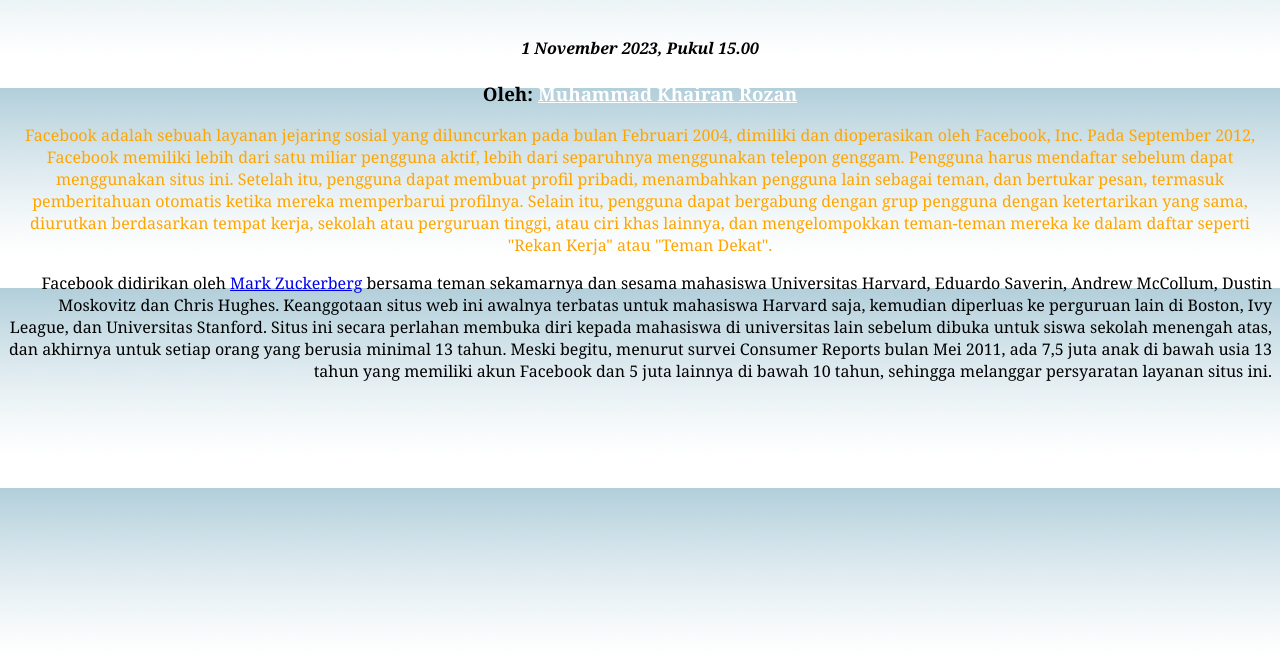
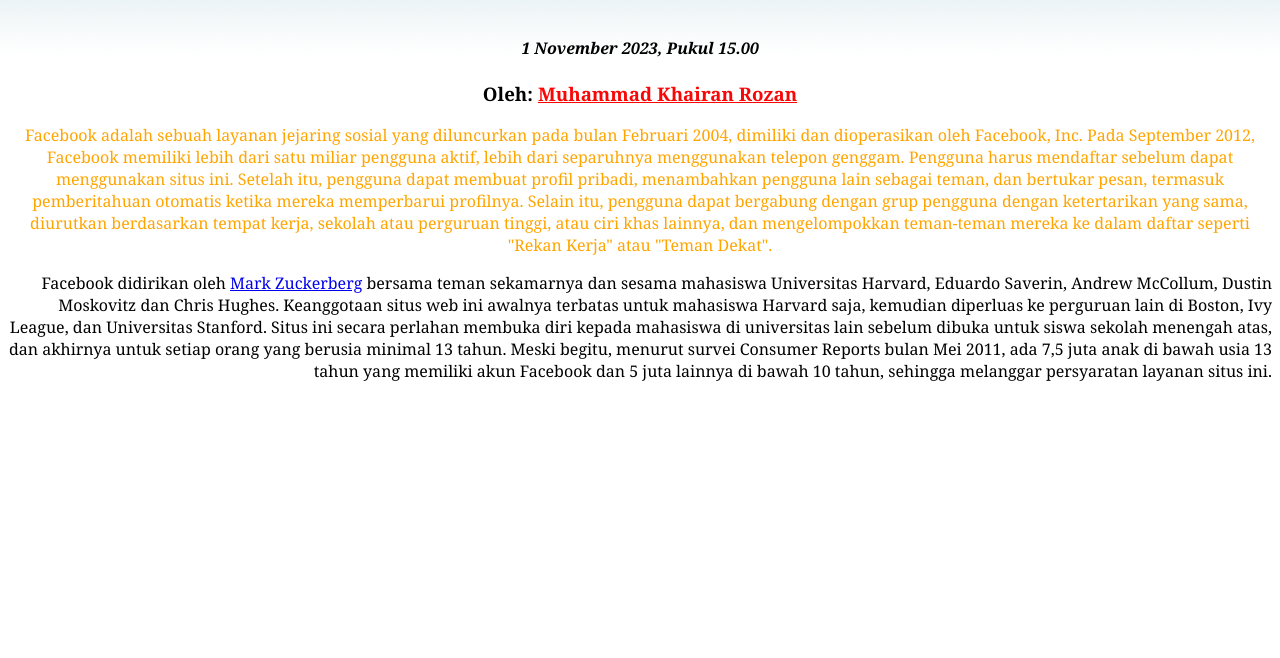
Before and after one commit to Muhammad-Khairan-Rozan/ITW2024, a plain HTML site: page Latihan/latihan 3/L3d243040068.html in a window 1280 px wide. Shown: the part 112-770 px from the top of the page. Drawn offline with Linux system fonts and the light colour scheme.

Commit message:
memperbaii backround

```diff
--- a/Latihan/latihan 3/L3d243040068.css
+++ b/Latihan/latihan 3/L3d243040068.css
@@ -1,6 +1,7 @@
 body {
-    background-color: aqua;
+
     background-image: url(background.png);
+    background-repeat: repeat-x;
     font-family: Georgia, "Times New Roman", Times, serif;
     text-align: justify;
   }
@@ -18,7 +19,7 @@ body {
     text-align: center;
   }
   #Rozan {
-    color: white;
+    color: rgb(249, 7, 7);
   }
   #Paragraf1 {
     color: orange;
@@ -31,6 +32,6 @@ body {
     color: red !important;
   }
   .tautan:hover {
-    color: white !important;
+    color: rgb(255, 6, 6) !important;
     background-color: blue;
   }
```
